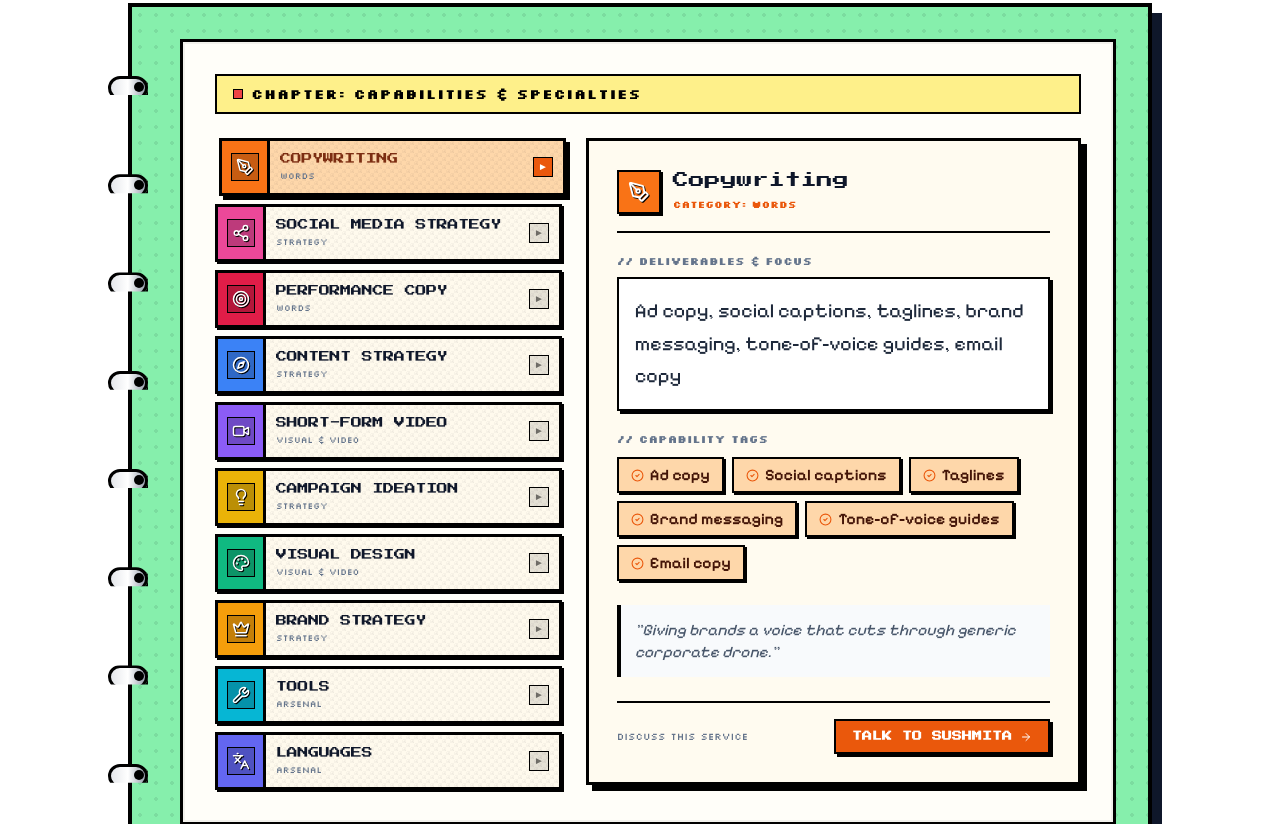
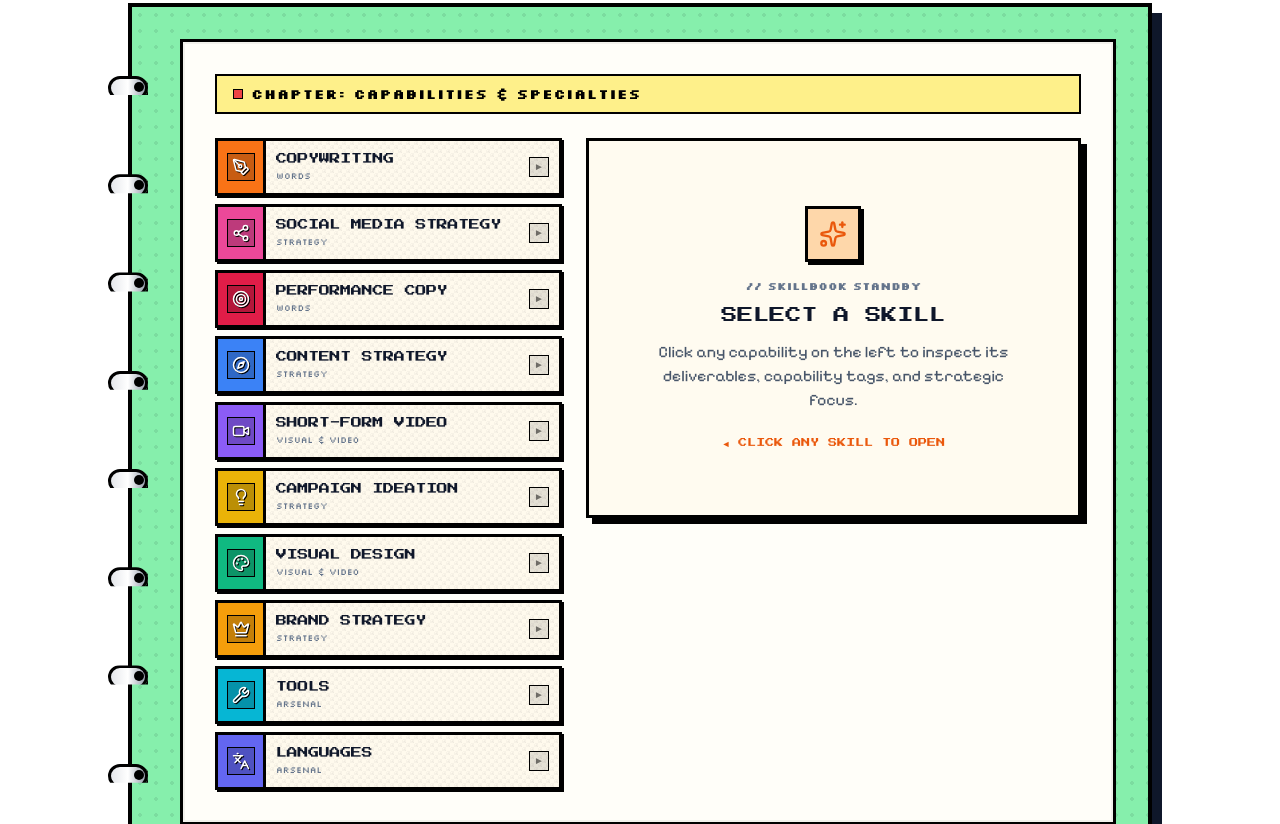
Before and after one commit to Sorrento1119/sushmita-website, a React (Vite) app: page / in a window 1280 px wide. Shown: the part 1080-1904 px from the top of the page. Built offline with nearby package versions, Linux system fonts and the light colour scheme.

Commit message:
feat: allow toggling off selected skills
Update skill selection logic to support deselecting the active skill, resulting in no skill being displayed when none are selected.

```diff
--- a/src/components/PixelSkillsSection.tsx
+++ b/src/components/PixelSkillsSection.tsx
@@ -141,22 +141,18 @@ export const PixelSkillsSection: React.FC<PixelSkillsSectionProps> = ({
   isMuted,
   onOpenContact
 }) => {
-  const [selectedSkillId, setSelectedSkillId] = useState<string>('copywriting');
+  const [selectedSkillId, setSelectedSkillId] = useState<string | null>(null);
 
   const isDay = mode === 'day';
-  const activeSkill = SKILLS_DATA.find((s) => s.id === selectedSkillId) || SKILLS_DATA[0];
+  const activeSkill = SKILLS_DATA.find((s) => s.id === selectedSkillId) || null;
 
   const handleSelectSkill = (id: string) => {
-    setSelectedSkillId(id);
+    setSelectedSkillId((prev) => (prev === id ? null : id));
     playPixelBlip(isMuted, 'select');
   };
 
   const handleToggleMobileSkill = (id: string) => {
-    if (selectedSkillId === id) {
-      setSelectedSkillId('');
-    } else {
-      setSelectedSkillId(id);
-    }
+    setSelectedSkillId((prev) => (prev === id ? null : id));
     playPixelBlip(isMuted, 'select');
   };
 
@@ -382,7 +378,7 @@ export const PixelSkillsSection: React.FC<PixelSkillsSectionProps> = ({
               {/* Left Column: Skill Buttons */}
               <div className="lg:col-span-5 flex flex-col space-y-2">
                 {SKILLS_DATA.map((skill) => {
-                  const isSelected = skill.id === activeSkill.id;
+                  const isSelected = skill.id === selectedSkillId;
                   const IconComp = skill.icon;
                   return (
                     <button
@@ -450,6 +446,7 @@ export const PixelSkillsSection: React.FC<PixelSkillsSectionProps> = ({
               </div>
 
               {/* Right Column: Active Skill Page Inspector (Sticky on Desktop) */}
+              {activeSkill ? (
                 <div
                   className={`lg:col-span-7 border-3 border-black p-5 sm:p-7 relative transition-all duration-300 lg:sticky lg:top-24 ${
                     isDay
@@ -546,6 +543,42 @@ export const PixelSkillsSection: React.FC<PixelSkillsSectionProps> = ({
                   </div>
 
                 </div>
+              ) : (
+                <div
+                  className={`lg:col-span-7 border-3 border-black p-8 sm:p-12 relative transition-all duration-300 lg:sticky lg:top-24 flex flex-col items-center justify-center text-center min-h-[380px] ${
+                    isDay
+                      ? 'bg-[#fffbf0] shadow-[6px_6px_0_#000]'
+                      : 'bg-[#1b1130] shadow-[6px_6px_0_#000]'
+                  }`}
+                >
+                  <div className={`w-14 h-14 border-3 border-black flex items-center justify-center shadow-[3px_3px_0_#000] mb-4 ${
+                    isDay ? 'bg-[#fed7aa] text-[#ea580c]' : 'bg-[#3b1c68] text-[#fde047]'
+                  }`}>
+                    <Sparkles size={28} />
+                  </div>
+
+                  <div className="font-['Silkscreen'] text-[11px] text-[#64748b] font-bold uppercase mb-2">
+                    // SKILLBOOK STANDBY
+                  </div>
+
+                  <h3 className={`font-['Press_Start_2P'] text-sm sm:text-base leading-relaxed mb-3 ${
+                    isDay ? 'text-[#0f172a]' : 'text-[#fffaf0]'
+                  }`}>
+                    SELECT A SKILL
+                  </h3>
+
+                  <p className={`font-['Pixelify_Sans'] text-base max-w-sm leading-normal ${
+                    isDay ? 'text-[#475569]' : 'text-[#cbd5e1]'
+                  }`}>
+                    Click any capability on the left to inspect its deliverables, capability tags, and strategic focus.
+                  </p>
+
+                  <div className="mt-6 flex items-center gap-2 font-['Press_Start_2P'] text-[9px] text-[#ea580c] animate-pulse">
+                    <span>◄</span>
+                    <span>CLICK ANY SKILL TO OPEN</span>
+                  </div>
+                </div>
+              )}
 
             </div>
           </div>
```
Lines whose indentation alone changed are shown as unchanged.
